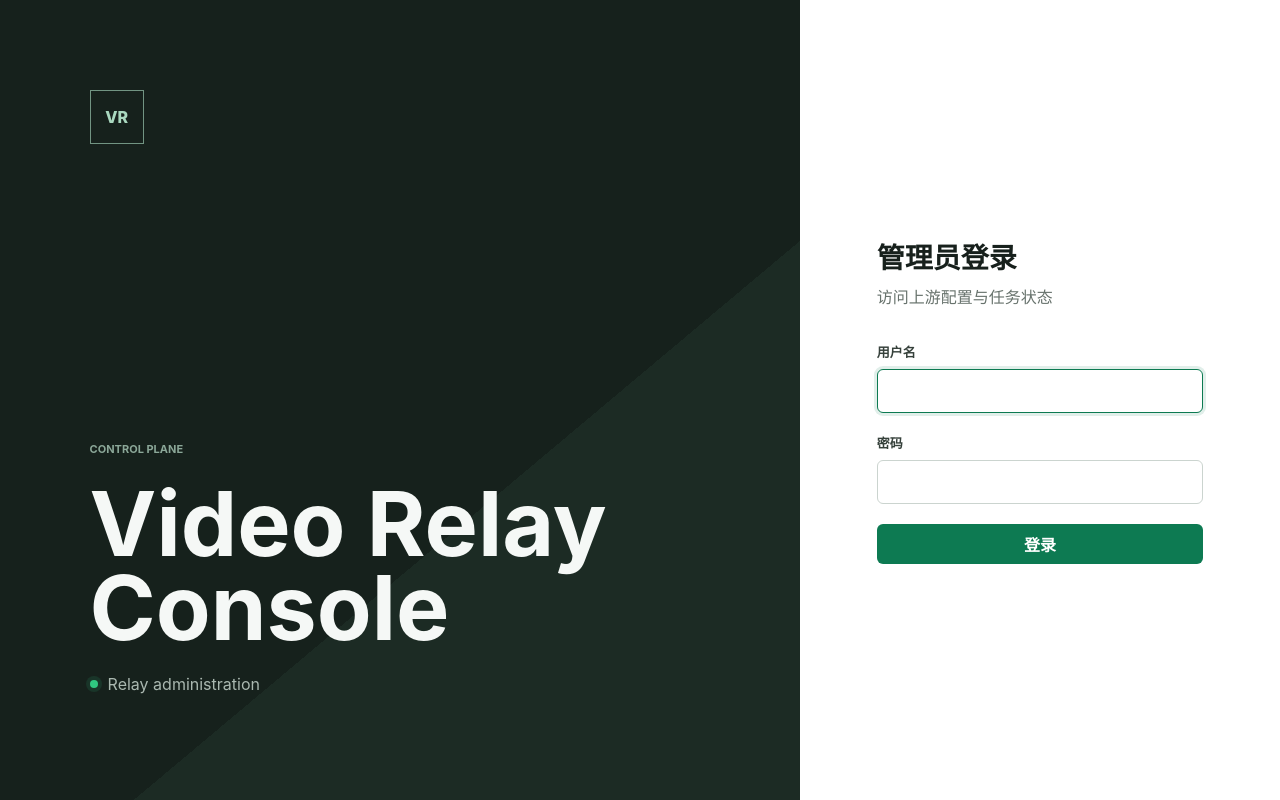
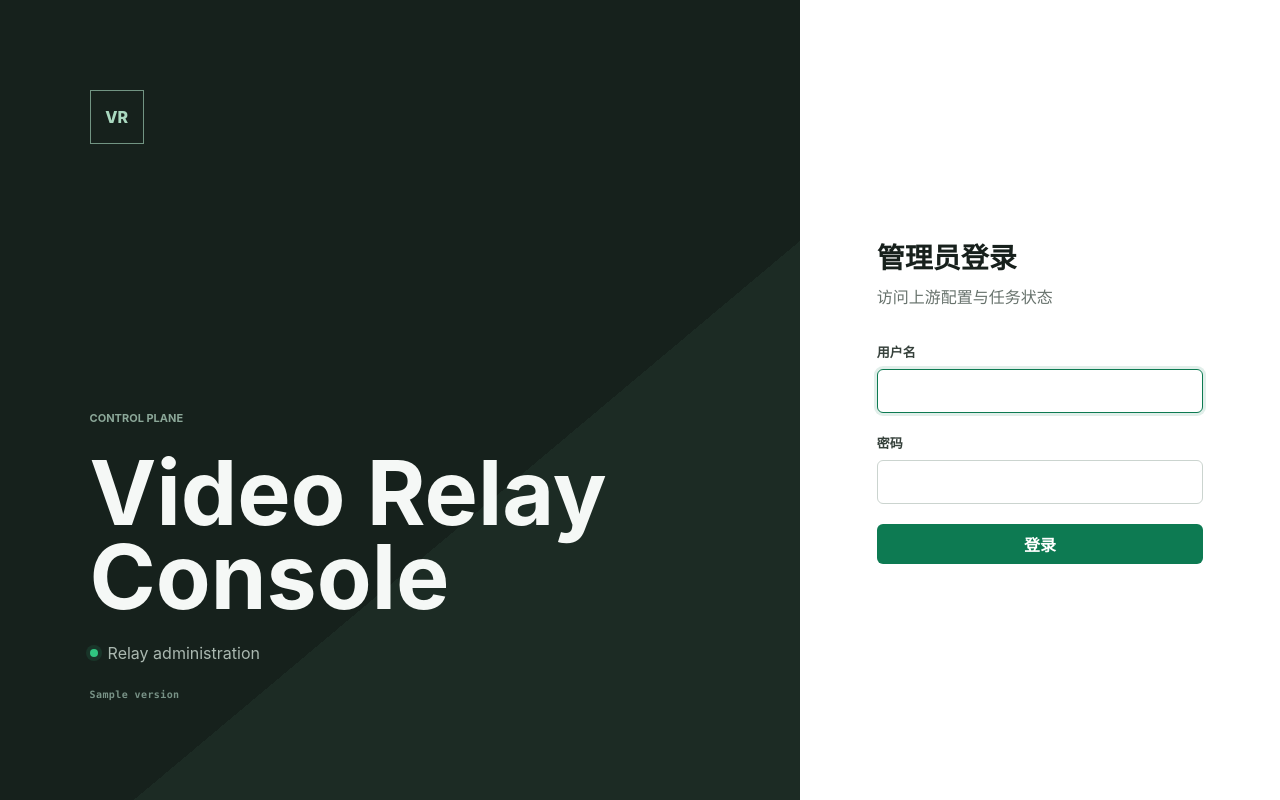
Before and after one commit to JSXiaoJun/new-api-video, a FastAPI app: template templates/login.html in a window 1280 px wide. Run offline with FastAPI, Linux system fonts and the light colour scheme; the template is opened without the code that fills it: most values are stand-ins (such as "Sample title", 1, 10 or a date in 2020); parts of the project's set-up code (start-up, migrations or seed data) failed here and were passed over.

Commit message:
feat: show deployment version in admin UI

```diff
--- a/app/config.py
+++ b/app/config.py
@@ -33,6 +33,7 @@ def env_bool(name: str, default: bool = False) -> bool:
 
 @dataclass(frozen=True)
 class Settings:
+    app_version: str
     admin_username: str
     admin_password: str
     session_secret: str
@@ -65,6 +66,7 @@ def load_settings() -> Settings:
         data_dir = ROOT_DIR / data_dir
 
     return Settings(
+        app_version=os.getenv("APP_VERSION", "dev"),
         admin_username=required["ADMIN_USERNAME"],
         admin_password=required["ADMIN_PASSWORD"],
         session_secret=required["SESSION_SECRET"],
--- a/app/main.py
+++ b/app/main.py
@@ -87,7 +87,7 @@ def root() -> RedirectResponse:
 def login_page(request: Request, session: str | None = Cookie(default=None, alias=SESSION_COOKIE)):
     if read_session(session):
         return RedirectResponse("/admin", status_code=302)
-    return templates.TemplateResponse(request=request, name="login.html", context={})
+    return templates.TemplateResponse(request=request, name="login.html", context={"version": settings.app_version})
 
 
 @app.post("/admin/api/login")
@@ -127,7 +127,11 @@ def dashboard(request: Request, session: str | None = Cookie(default=None, alias
     return templates.TemplateResponse(
         request=request,
         name="dashboard.html",
-        context={"username": session_payload["username"], "csrf_token": csrf_token(session)},
+        context={
+            "username": session_payload["username"],
+            "csrf_token": csrf_token(session),
+            "version": settings.app_version,
+        },
     )
 
 
--- a/static/admin.css
+++ b/static/admin.css
@@ -51,6 +51,9 @@ input:focus, textarea:focus { border-color: var(--accent); box-shadow: 0 0 0 3px
 
 .app-header { width: 100%; height: 64px; display: flex; align-items: center; justify-content: space-between; padding: 0 clamp(20px, 4vw, 56px); background: #17211c; color: #f4f8f5; border-bottom: 1px solid #2d3b34; }
 .app-brand { color: inherit; text-decoration: none; display: flex; align-items: center; gap: 12px; font-size: 14px; font-weight: 750; }
+.app-brand .app-version { margin-left: 2px; }
+.app-version { color: #789286; font-family: "SFMono-Regular", Consolas, monospace; font-size: 10px; font-weight: 650; letter-spacing: .04em; }
+.login-brand .app-version { display: block; margin-top: 26px; color: #789286; }
 .brand-mark-small { width: 32px; height: 32px; font-size: 11px; }
 .header-actions { display: flex; align-items: center; gap: 14px; }
 .header-actions .quiet-button { color: #d6dfda; border-color: #4a5851; min-height: 34px; padding: 0 12px; }
--- a/templates/dashboard.html
+++ b/templates/dashboard.html
@@ -13,6 +13,7 @@
       <a class="app-brand" href="/admin">
         <span class="brand-mark brand-mark-small">VR</span>
         <span>Video Relay Console</span>
+        <span class="app-version">{{ version }}</span>
       </a>
       <div class="header-actions">
         <span class="operator"><span class="status-dot"></span>{{ username }}</span>
--- a/templates/login.html
+++ b/templates/login.html
@@ -15,6 +15,7 @@
           <p class="eyebrow">CONTROL PLANE</p>
           <h1>Video Relay<br>Console</h1>
           <p class="login-status"><span class="status-dot"></span> Relay administration</p>
+          <p class="app-version">{{ version }}</p>
         </div>
       </section>
       <section class="login-panel">
```
Also changed, not shown: 1 other file.
